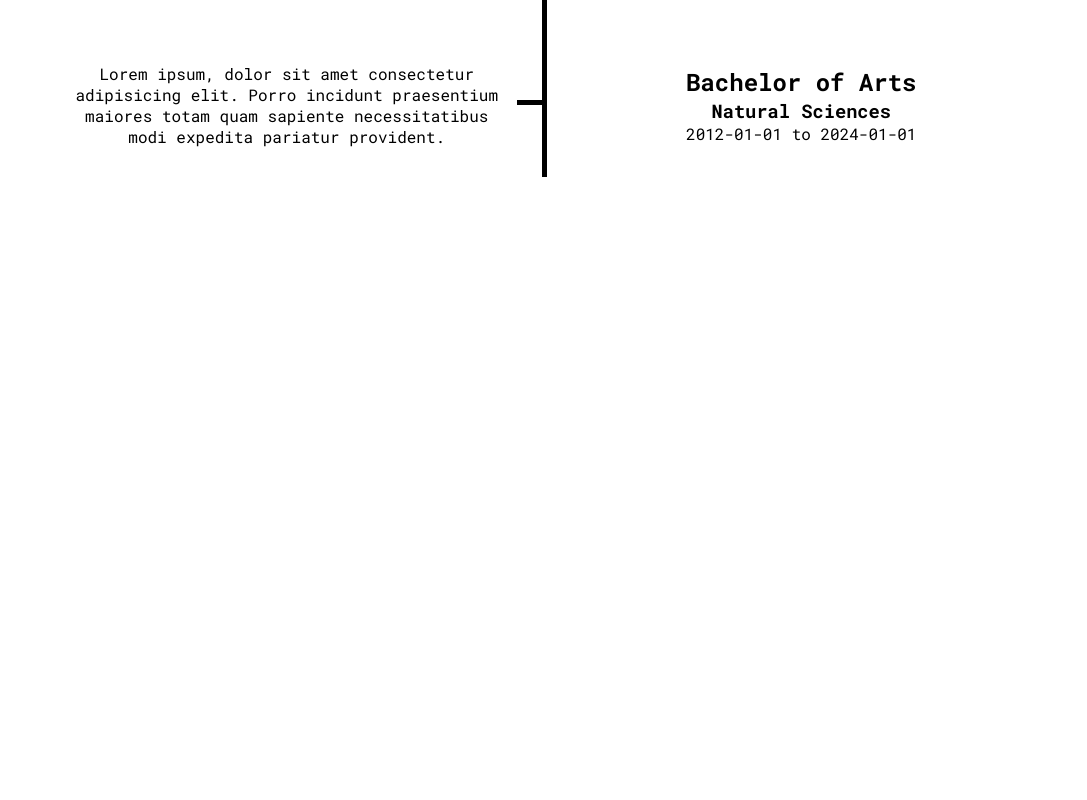
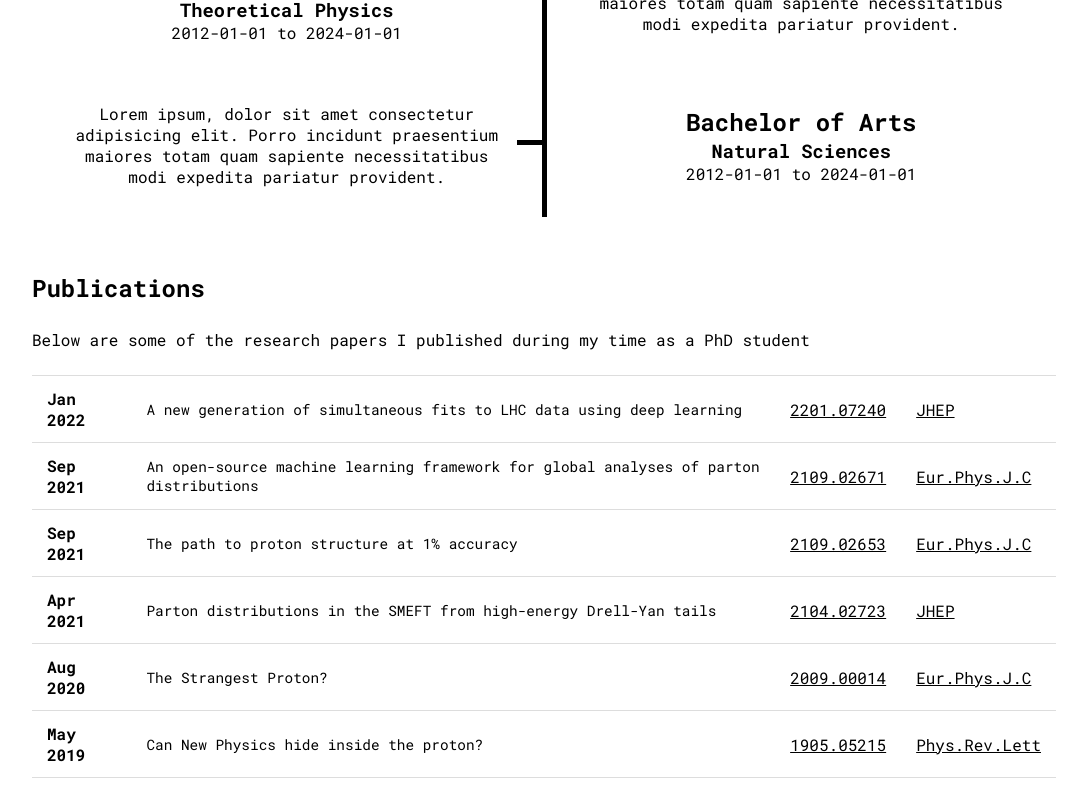
Before and after one commit to siranipour/website, a React (Vite) app: page / in a window 1280 px wide. Shown: the part 1668-2468 px from the top of the page, without its empty margins (96-1183 px from the left). Before the commit the page ends 2003 px from the top, so only its background shows below. Built offline with nearby package versions, Linux system fonts and the light colour scheme.

Commit message:
Add publications section

```diff
--- a/src/App.tsx
+++ b/src/App.tsx
@@ -1,5 +1,9 @@
 import Header from "./components/Header/Header";
 import { Timeline, timelineEntries } from "./components/Timeline/Timeline";
+import {
+  Publications,
+  publicationEntries,
+} from "./components/Publications/Publications";
 import "./App.css";
 
 const App = () => {
@@ -7,6 +11,7 @@ const App = () => {
     <>
       <Header />
       <Timeline entries={timelineEntries} title={"Timeline"} />
+      <Publications entries={publicationEntries} title={"Publications"} />
     </>
   );
 };
--- a/src/components/Header/Header.tsx
+++ b/src/components/Header/Header.tsx
@@ -23,10 +23,10 @@ const Header = () => {
           ullamco excepteur pariatur esse laborum eiusmod. Sit non officia
           mollit id exercitation id. Labore dolor fugiat id commodo minim
           exercitation.
+          <p></p>
         </div>
       </div>
     </>
   );
 };
-
 export default Header;
--- /dev/null
+++ b/src/components/Publications/Publications.module.css
@@ -0,0 +1,46 @@
+.table_container {
+    width: 100%;
+}
+
+.publication_table {
+    border-collapse: collapse;
+    margin: 25px 0;
+    margin-left: auto;
+    margin-right: auto;
+}
+
+.publication_table tr {
+    transition: all 0.1s ease-in-out;
+    -webkit-transition: all 0.1s ease-in-out;
+    -moz-transition: all 0.1s ease-in-out;
+    -o-transition: all 0.1s ease-in-out;
+}
+
+.publication_table tr:hover{
+    transform: scale(1.03);
+    overflow-x: visible;
+}
+
+.publication_table td {
+    padding: 12px 15px;
+    border-bottom: 1px solid #dddddd;
+    border-top: 1px solid #dddddd;
+}
+
+.publication_date {
+    font-weight: bold;
+}
+
+.publication_title {
+    font-size: 0.9em;
+}
+
+.publication_table td a {
+    color: black;
+}
+
+@media (max-width: 650px) {
+    .table_container {
+        overflow-x: auto;
+    }
+}
--- /dev/null
+++ b/src/components/Publications/Publications.tsx
@@ -0,0 +1,112 @@
+import style from "./Publications.module.css";
+import { Title } from "../Title/Title";
+
+interface Publication {
+  title: string;
+  date: string;
+  journal: React.ReactNode;
+  preprint: React.ReactNode;
+}
+
+const publicationEntries: Publication[] = [
+  {
+    title:
+      "A new generation of simultaneous fits to LHC data using deep learning",
+    date: "Jan 2022",
+    journal: (
+      <a href="https://link.springer.com/article/10.1007/JHEP05(2022)032">
+        JHEP
+      </a>
+    ),
+    preprint: <a href="https://arxiv.org/abs/2201.07240">2201.07240</a>,
+  },
+  {
+    title:
+      "An open-source machine learning framework for global analyses of parton distributions",
+    date: "Sep 2021",
+    journal: (
+      <a href="https://link.springer.com/article/10.1140/epjc/s10052-021-09747-9">
+        Eur.Phys.J.C
+      </a>
+    ),
+    preprint: <a href="https://arxiv.org/abs/2109.02671">2109.02671</a>,
+  },
+  {
+    title: "The path to proton structure at 1% accuracy",
+    date: "Sep 2021",
+    journal: (
+      <a href="https://link.springer.com/article/10.1140/epjc/s10052-022-10328-7">
+        Eur.Phys.J.C
+      </a>
+    ),
+    preprint: <a href="https://arxiv.org/abs/2109.02653">2109.02653</a>,
+  },
+  {
+    title: "Parton distributions in the SMEFT from high-energy Drell-Yan tails",
+    date: "Apr 2021",
+    journal: (
+      <a href="https://link.springer.com/article/10.1007/JHEP07(2021)122">
+        JHEP
+      </a>
+    ),
+    preprint: <a href="https://arxiv.org/abs/2104.02723">2104.02723</a>,
+  },
+  {
+    title: "The Strangest Proton?",
+    date: "Aug 2020",
+    journal: (
+      <a href="https://link.springer.com/article/10.1140/epjc/s10052-020-08749-3">
+        Eur.Phys.J.C
+      </a>
+    ),
+    preprint: <a href="https://arxiv.org/abs/2009.00014">2009.00014</a>,
+  },
+  {
+    title: "Can New Physics hide inside the proton?",
+    date: "May 2019",
+    journal: (
+      <a href="https://journals.aps.org/prl/abstract/10.1103/PhysRevLett.123.132001">
+        Phys.Rev.Lett
+      </a>
+    ),
+    preprint: <a href="https://arxiv.org/abs/1905.05215">1905.05215</a>,
+  },
+];
+
+const Publications = ({
+  entries,
+  title,
+}: {
+  entries: Publication[];
+  title: string;
+}) => {
+  return (
+    <>
+      <Title title={title} />
+      <div>
+        <p>
+          Below are some of the research papers I published during my time as a
+          PhD student
+        </p>
+        <div className={style.table_container}>
+          <table className={style.publication_table}>
+            <tbody>
+              {entries.map((entry, index) => {
+                return (
+                  <tr key={index}>
+                    <td className={style.publication_date}>{entry.date}</td>
+                    <td className={style.publication_title}>{entry.title}</td>
+                    <td>{entry.preprint}</td>
+                    <td>{entry.journal}</td>
+                  </tr>
+                );
+              })}
+            </tbody>
+          </table>
+        </div>
+      </div>
+    </>
+  );
+};
+
+export { Publications, publicationEntries };
--- a/src/components/Title/Title.module.css
+++ b/src/components/Title/Title.module.css
@@ -1,5 +1,5 @@
 .container {
-    padding-top: 10px;
+    margin: 25px 0;
     position: sticky;
     top: 0;
     width: 100%;
```
